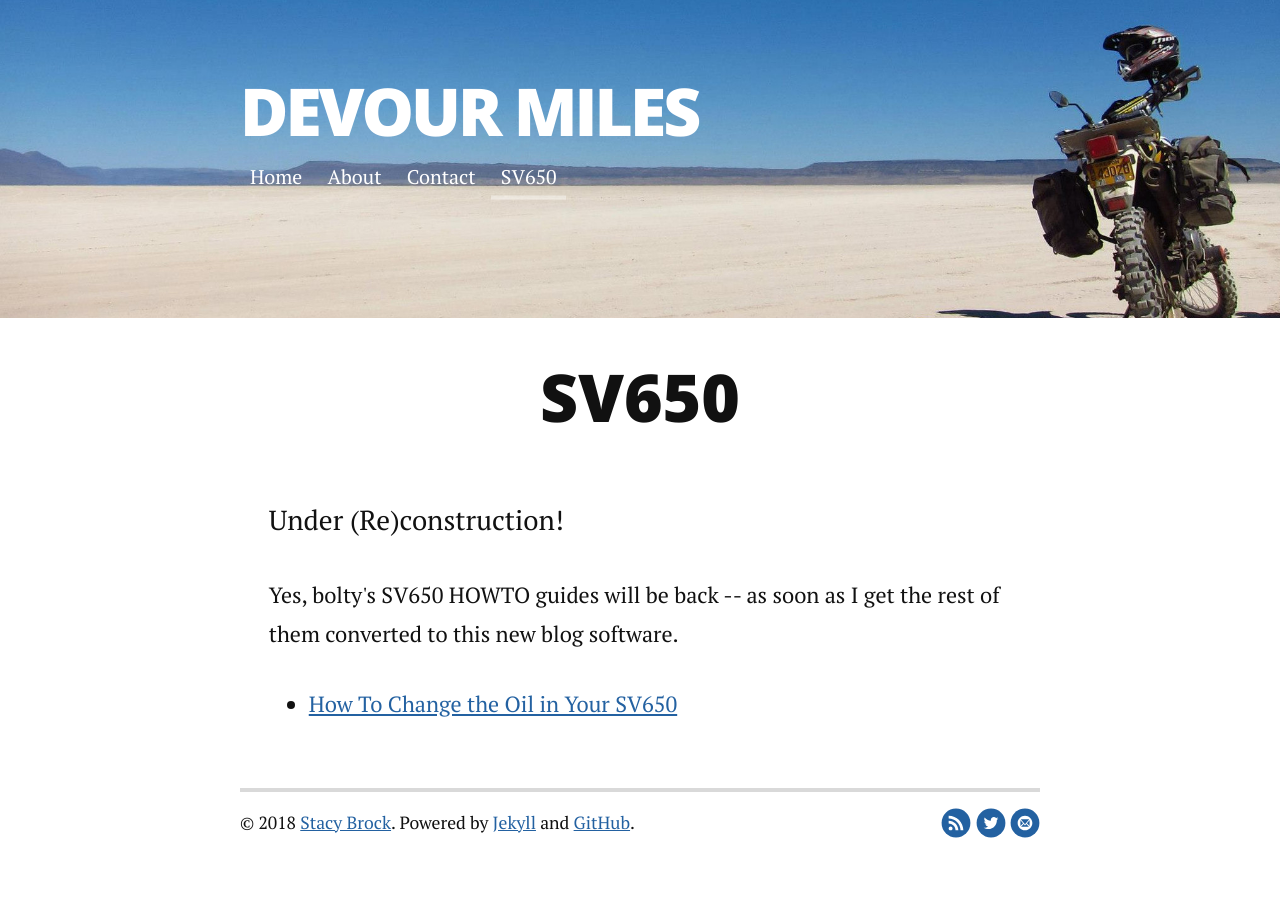
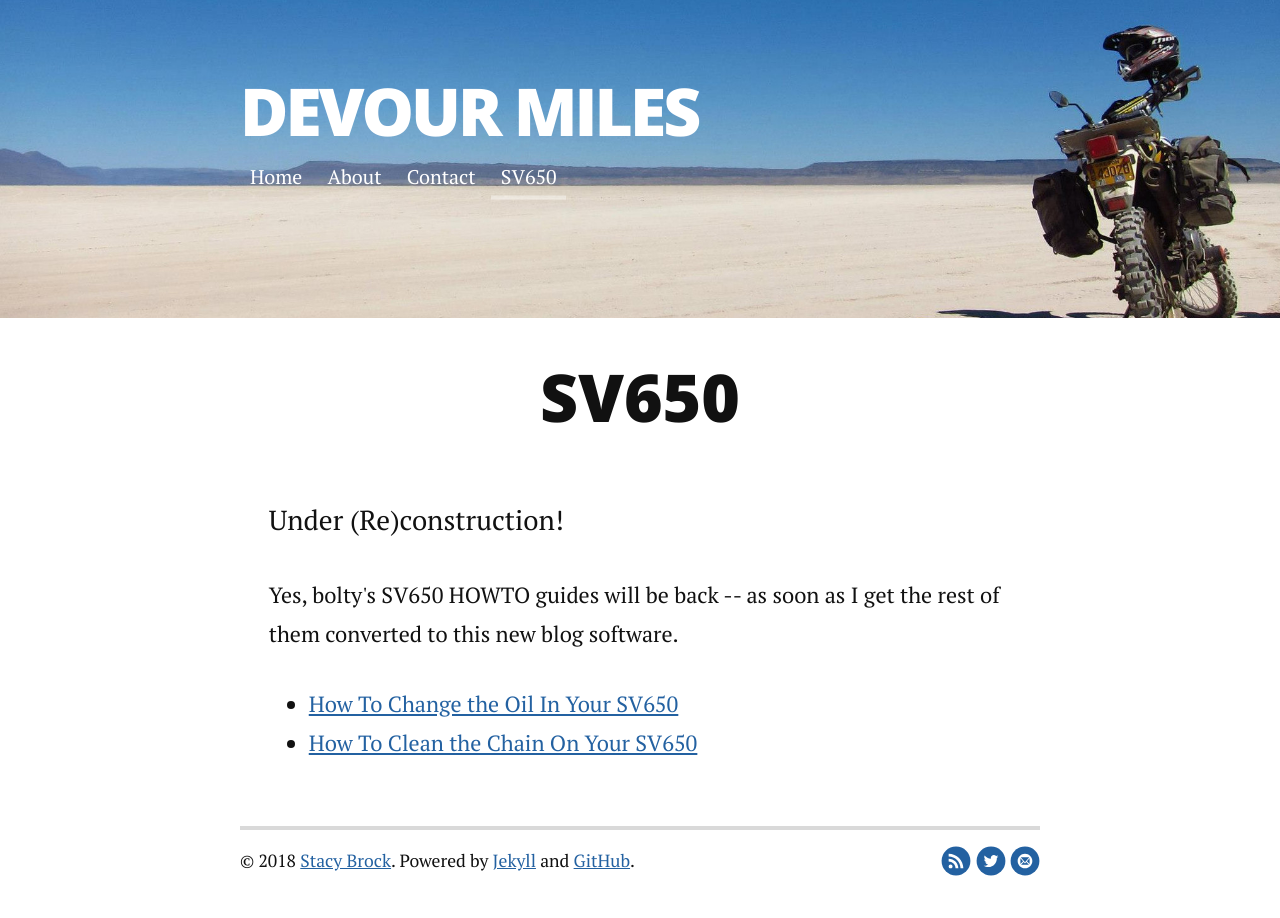
Before and after one commit to boltynet/boltynet.github.io, a Jekyll site: the page built from sv650/index.html, in a window 1280 px wide. Built offline with Jekyll 4.4.1, drawn with Linux system fonts in a browser that asks for light colours; nearby versions of some CDN libraries; comment, search, counter and statistics services are not loaded.

Commit message:
Update oil change post and SV650 index page

```diff
--- a/_posts/2015-10-17-how-to-change-the-oil-in-your-sv650.markdown
+++ b/_posts/2015-10-17-how-to-change-the-oil-in-your-sv650.markdown
@@ -11,7 +11,7 @@ comments: true
 
 This guide is written for those who are new to wrenching. As such, it's written at an exhaustive level of detail. <strong>If you're experienced at performing your own maintenance, click here to <a href="#summary">skip right to the summary.</a></strong>
 
-In this guide, we will change the oil and oil filter on a 2007 SV650. These instructions should work for all years and models of SV650, though if you own a fully-faired (SF) model, you may need to remove some plastic. For the final word, consult your owner's manual.
+In this guide, we will change the oil and oil filter on a 2007 SV650. These instructions will work for [1st or 2nd gen SV650](https://en.wikipedia.org/wiki/Suzuki_SV650) bikes, though if you own a fully-faired (SF) model, you may need to remove some plastic. For the final word, consult your owner's manual.
 
 ### Step 1: Gather the Required Tools and Materials
 
@@ -205,7 +205,7 @@ Before the check, the oil level read full. Now it's half-empty. This is why it's
 
 <figure><a href="https://tbolt.smugmug.com/photos/i-7VwjJZD/0/O/i-7VwjJZD.jpg"><img src="https://tbolt.smugmug.com/photos/i-7VwjJZD/0/M/i-7VwjJZD-M.jpg"/></a></figure>
 
-Tighten the filler cap, and your job is done! Don't be discouraged if your first attempt takes you a long time. Keep changing your oil yourself and you'll find that it takes less than 20 minutes and costs around $10 (depending on which oil you buy). Now that's a price I can live with!
+Tighten the filler cap, and your job is done! Don't be discouraged if your first attempt takes you a long time. Keep changing your oil yourself and you'll find that it takes less than 20 minutes and costs around $15 (depending on which oil you buy). Now that's a price I can live with!
 
 ### <a id="summary">Summary</a>
 
--- a/sv650/index.html
+++ b/sv650/index.html
@@ -8,6 +8,7 @@ title: SV650
     <p class="intro">Under (Re)construction!</p>
     <p>Yes, bolty's SV650 HOWTO guides will be back -- as soon as I get the rest of them converted to this new blog software.<p>
     <ul>
-        <li><a href="/blog/how-to-change-the-oil-in-your-sv650/">How To Change the Oil in Your SV650</a></li>
+        <li><a href="/blog/how-to-change-the-oil-in-your-sv650/">How To Change the Oil In Your SV650</a></li>
+        <li><a href="/blog/how-to-clean-the-chain-on-your-sv650/">How To Clean the Chain On Your SV650</a></li>
     </ul>
 </div>
```
